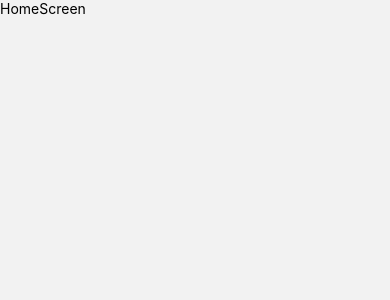
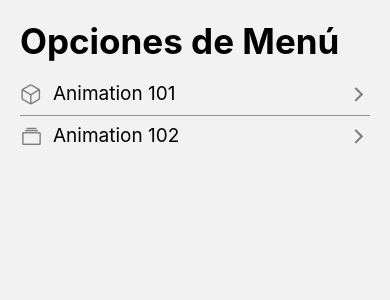
Before and after one commit to Zcehtro/RNComponents, a React Native app: screen /HomeScreen in a window 390 px wide. Shown: the top 300 px of the page. Built offline with nearby package versions, Linux system fonts and the light colour scheme.

Commit message:
main screen with flatlist

```diff
--- /dev/null
+++ b/src/components/FlatListMenuItem.tsx
@@ -0,0 +1,35 @@
+import React from "react";
+import { View, Text } from "react-native";
+
+import { MenuItem } from "@app/interfaces/appInterfaces";
+import { StyleSheet } from "react-native";
+import Icon from "react-native-vector-icons/Ionicons";
+import { Spacer } from "./Spacer";
+import { TouchableOpacity } from "react-native-gesture-handler";
+
+interface Props {
+  menuItem: MenuItem;
+}
+
+export const FlatListMenuItem = ({ menuItem }: Props) => {
+  return (
+    <TouchableOpacity activeOpacity={0.8}>
+      <View style={styles.container}>
+        <Icon name={menuItem.icon} color="gray" size={23} />
+        <Text style={styles.itemText}>{menuItem.name}</Text>
+        <Spacer />
+        <Icon name={"chevron-forward-outline"} color="gray" size={23} />
+      </View>
+    </TouchableOpacity>
+  );
+};
+
+const styles = StyleSheet.create({
+  container: {
+    flexDirection: "row",
+  },
+  itemText: {
+    marginLeft: 10,
+    fontSize: 19,
+  },
+});
--- /dev/null
+++ b/src/components/Spacer.tsx
@@ -0,0 +1,5 @@
+import { View } from "react-native";
+
+export const Spacer = () => {
+  return <View style={{ flex: 1 }} />;
+};
--- /dev/null
+++ b/src/interfaces/appInterfaces.tsx
@@ -0,0 +1,5 @@
+export interface MenuItem {
+  name: string;
+  icon: string;
+  components: string;
+};
--- a/src/screens/HomeScreen.tsx
+++ b/src/screens/HomeScreen.tsx
@@ -1,10 +1,56 @@
 import React from "react";
 import { Text, View } from "react-native";
+import { FlatList } from "react-native-gesture-handler";
+import { useSafeAreaInsets } from "react-native-safe-area-context";
+import Icon from "react-native-vector-icons/Ionicons";
+import { FlatListMenuItem } from "@app/components/FlatListMenuItem";
+import { MenuItem } from "@app/interfaces/appInterfaces";
+import { styles } from "@app/theme/appTheme";
+
+const menuItems: MenuItem[] = [
+  {
+    name: "Animation 101",
+    icon: "cube-outline",
+    components: "Animation101Screen",
+  },
+  {
+    name: "Animation 102",
+    icon: "albums-outline",
+    components: "Animation102Screen",
+  },
+];
 
 export const HomeScreen = () => {
+  const { top } = useSafeAreaInsets();
+
+  const renderListHeader = () => {
+    return (
+      <View style={{ marginTop: top + 20, marginBottom: 20 }}>
+        <Text style={styles.title}>Opciones de Menú</Text>
+      </View>
+    );
+  };
+
+  const itemSeparator = () => {
+    return (
+      <View
+        style={{
+          borderBottomWidth: 1,
+          opacity: 0.4,
+          marginVertical: 8,
+        }}
+      />
+    );
+  };
   return (
-    <View>
-      <Text>HomeScreen</Text>
+    <View style={{ flex: 1, ...styles.globalMargin }}>
+      <FlatList
+        data={menuItems}
+        renderItem={({ item }) => <FlatListMenuItem menuItem={item} />}
+        keyExtractor={item => item.name}
+        ListHeaderComponent={() => renderListHeader()}
+        ItemSeparatorComponent={itemSeparator}
+      />
     </View>
   );
 };
--- /dev/null
+++ b/src/theme/appTheme.tsx
@@ -0,0 +1,11 @@
+import { StyleSheet } from "react-native";
+
+export const styles = StyleSheet.create({
+  globalMargin: {
+    marginHorizontal: 20,
+  },
+  title: {
+    fontSize: 35,
+    fontWeight: "bold",
+  },
+});
```
